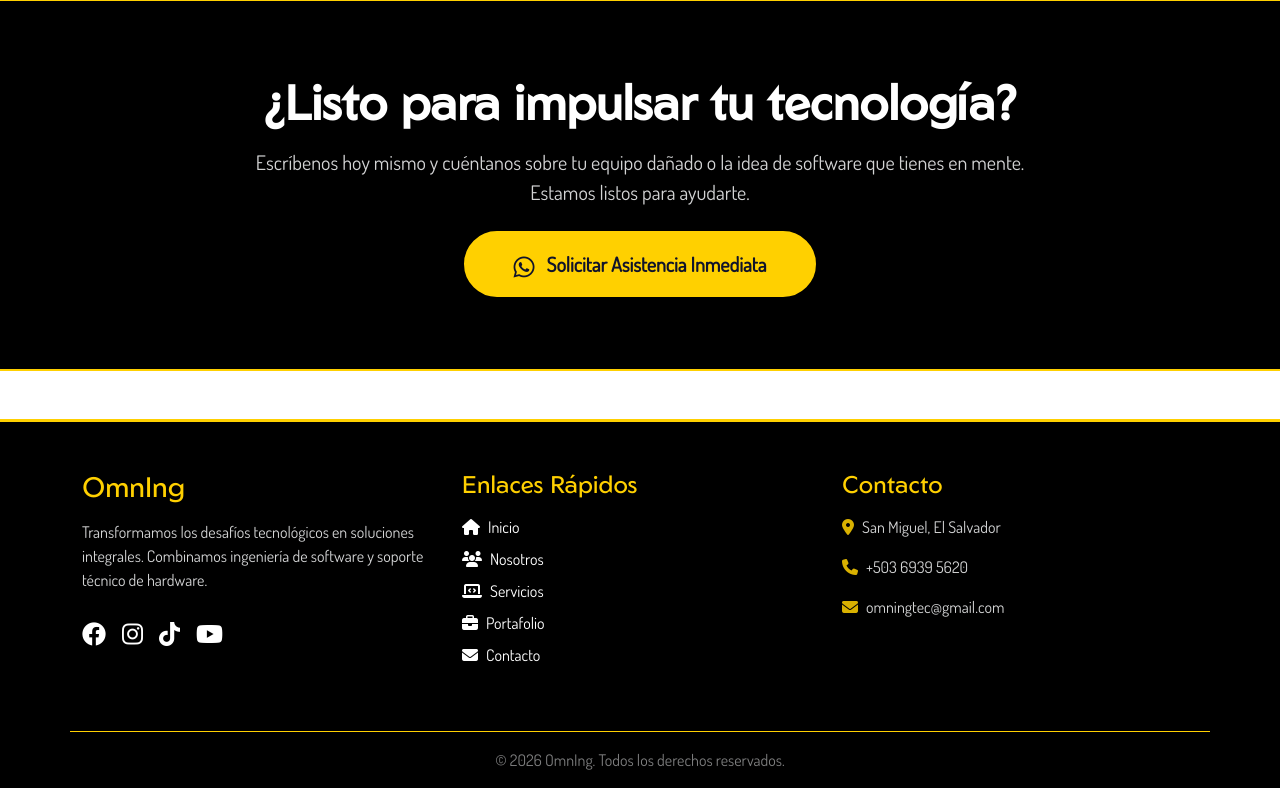
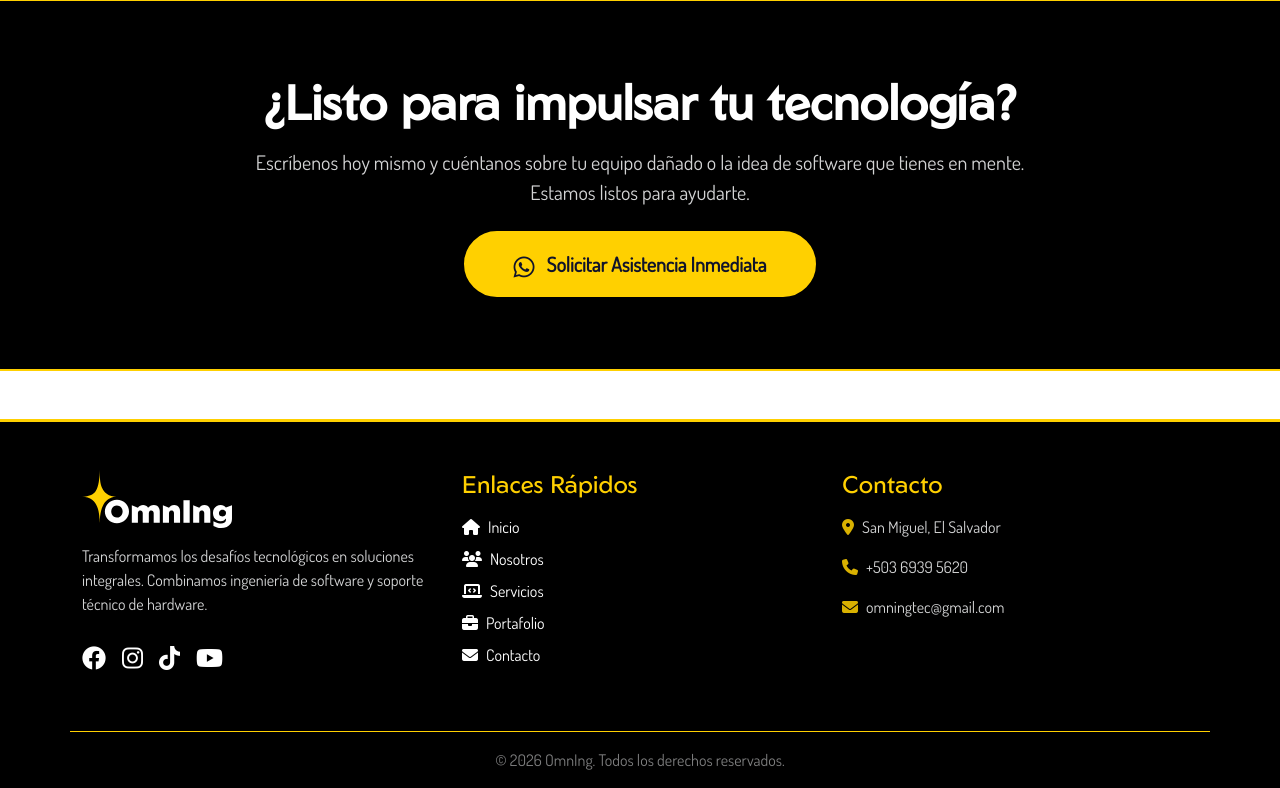
Before and after one commit to JaimeBerrios/OmnIng, a PHP site: page /omning/ in a window 1280 px wide. Shown: the part 2322-3110 px from the top of the page. Run offline with PHP 8.4, Linux system fonts and the light colour scheme.

Commit message:
Footer movil centrado

```diff
--- a/includes/footer.php
+++ b/includes/footer.php
@@ -3,12 +3,12 @@
     <footer class="bg-negro text-blanco pt-5 pb-3 mt-5 border-top border-primario border-3">
         <div class="container">
             <div class="row gy-4">
-                <div class="col-lg-4 col-md-6">
-                    <h3 class="texto-primario mb-3">OmnIng</h3>
+                <div class="col-lg-4 col-md-6 text-center text-md-start">
+                    <img src="<?php echo BASE_URL; ?>assets/img/logo-omning.svg" width="150" alt="Logotipo OmnIng" class="img-fluid d-block mx-auto mx-md-0 mb-3">
                     <p class="text-light opacity-75">
                         Transformamos los desafíos tecnológicos en soluciones integrales. Combinamos ingeniería de software y soporte técnico de hardware.
                     </p>
-                    <div class="d-flex gap-3 mt-4">
+                    <div class="d-flex gap-3 mt-4 justify-content-center justify-content-md-start">
                         <a id="link-facebook-footer" href="https://www.facebook.com/omning" target="_blank" rel="noopener noreferrer" class="text-blanco nav-link d-inline-block fs-4" aria-label="Visitar nuestra página de Facebook">
                             <i class="fa-brands fa-facebook"></i>
                         </a>
@@ -24,7 +24,7 @@
                     </div>
                 </div>
 
-                <div class="col-lg-4 col-md-6">
+                <div class="col-lg-4 col-md-6 text-center text-md-start">
                     <h4 class="texto-primario mb-3">Enlaces Rápidos</h4>
                     <ul class="list-unstyled">
                         <li class="mb-2">
@@ -55,7 +55,7 @@
                     </ul>
                 </div>
 
-                <div class="col-lg-4 col-md-12">
+                <div class="col-lg-4 col-md-12 text-center text-md-start">
                     <h4 class="texto-primario mb-3">Contacto</h4>
                     <ul class="list-unstyled text-light opacity-75">
                         <li class="mb-3 d-flex align-items-start gap-2">
```
